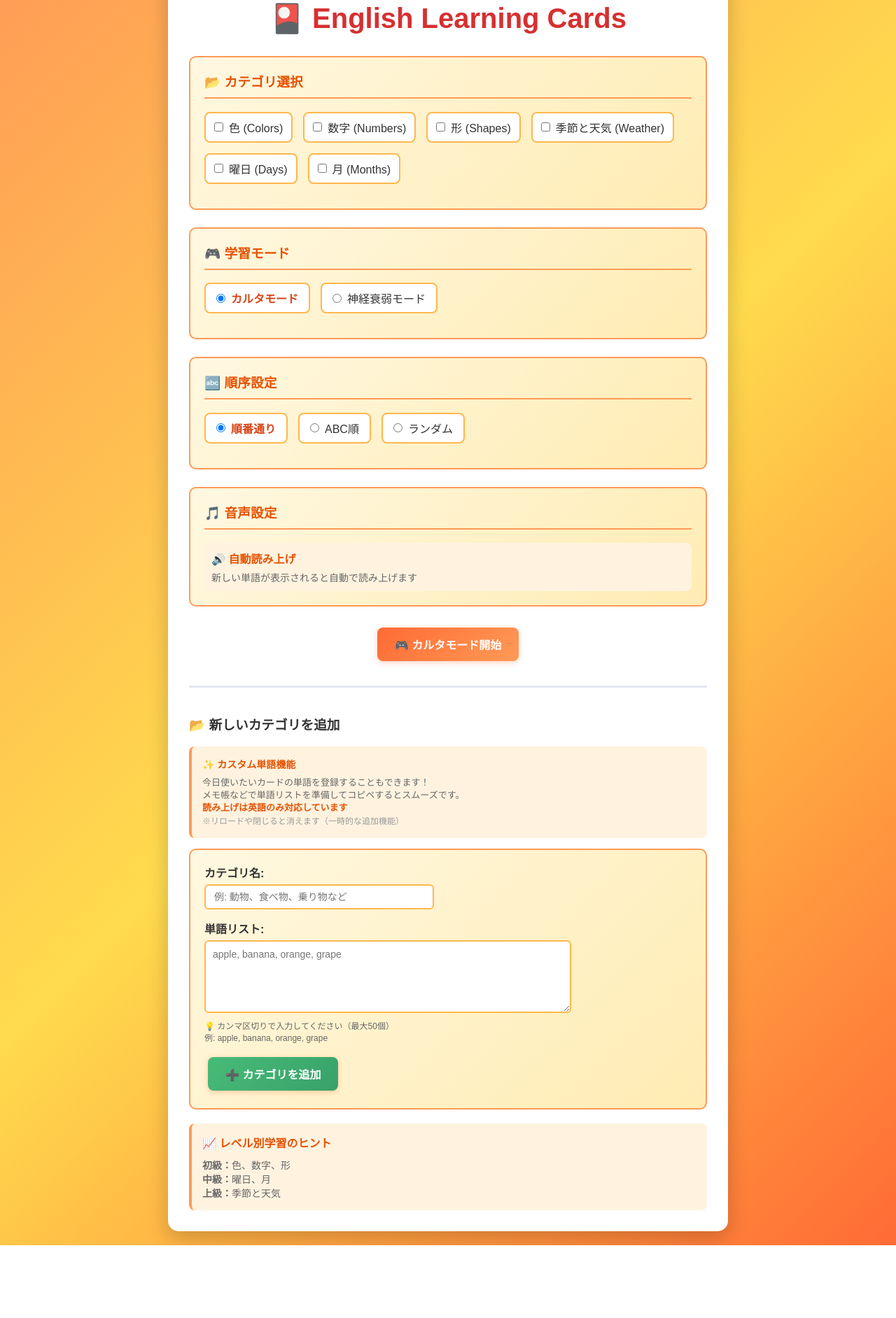
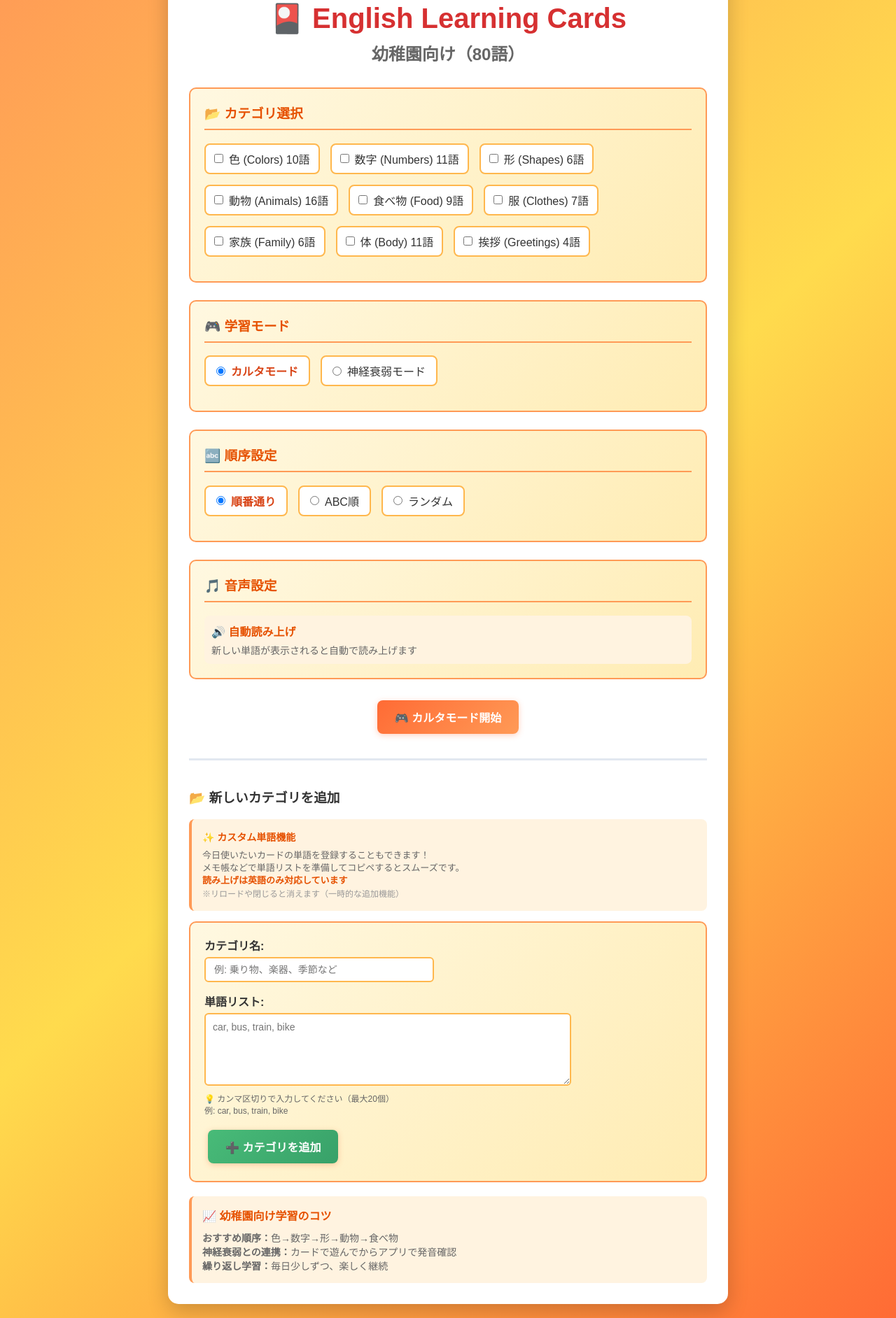
Before and after one commit to English-Learning-Cards/English-Learning-Cards, a plain HTML site: page kindergarten/index.html in a window 1280 px wide. Shown: the part 74-1958 px from the top of the page at 70% size. Before the commit the page ends 1854 px from the top, so only its background shows below. Drawn offline with Linux system fonts and the light colour scheme.

Commit message:
Update index.html
Update to kindergarten 80-word version

```diff
--- a/kindergarten/index.html
+++ b/kindergarten/index.html
@@ -3,7 +3,7 @@
 <head>
     <meta charset="UTF-8">
     <meta name="viewport" content="width=device-width, initial-scale=1.0">
-    <title>English Learning Cards - カルタ読み上げアプリ</title>
+    <title>English Learning Cards - 幼稚園向け</title>
     <style>
         body {
             font-family: 'Arial', sans-serif;
@@ -392,34 +392,46 @@
 </head>
 <body>
     <div class="container">
-        <h1>🎴 English Learning Cards</h1>
+        <h1>🎴 English Learning Cards<br><span style="font-size: 0.6em; color: #666;">幼稚園向け（80語）</span></h1>
 
         <div class="section">
             <h3>📂 カテゴリ選択</h3>
             <div class="checkbox-group">
                 <div class="checkbox-item">
-                    <input type="checkbox" id="color" value="color">
-                    <label for="color">色 (Colors)</label>
+                    <input type="checkbox" id="colors" value="colors">
+                    <label for="colors">色 (Colors) 10語</label>
                 </div>
                 <div class="checkbox-item">
                     <input type="checkbox" id="numbers" value="numbers">
-                    <label for="numbers">数字 (Numbers)</label>
+                    <label for="numbers">数字 (Numbers) 11語</label>
                 </div>
                 <div class="checkbox-item">
                     <input type="checkbox" id="shapes" value="shapes">
-                    <label for="shapes">形 (Shapes)</label>
+                    <label for="shapes">形 (Shapes) 6語</label>
                 </div>
                 <div class="checkbox-item">
-                    <input type="checkbox" id="weather" value="weather">
-                    <label for="weather">季節と天気 (Weather)</label>
+                    <input type="checkbox" id="animals" value="animals">
+                    <label for="animals">動物 (Animals) 16語</label>
                 </div>
                 <div class="checkbox-item">
-                    <input type="checkbox" id="days" value="days">
-                    <label for="days">曜日 (Days)</label>
+                    <input type="checkbox" id="food" value="food">
+                    <label for="food">食べ物 (Food) 9語</label>
                 </div>
                 <div class="checkbox-item">
-                    <input type="checkbox" id="months" value="months">
-                    <label for="months">月 (Months)</label>
+                    <input type="checkbox" id="clothes" value="clothes">
+                    <label for="clothes">服 (Clothes) 7語</label>
+                </div>
+                <div class="checkbox-item">
+                    <input type="checkbox" id="family" value="family">
+                    <label for="family">家族 (Family) 6語</label>
+                </div>
+                <div class="checkbox-item">
+                    <input type="checkbox" id="body" value="body">
+                    <label for="body">体 (Body) 11語</label>
+                </div>
+                <div class="checkbox-item">
+                    <input type="checkbox" id="greetings" value="greetings">
+                    <label for="greetings">挨拶 (Greetings) 4語</label>
                 </div>
             </div>
         </div>
@@ -516,49 +528,43 @@
             <div class="add-category-form">
                 <div style="margin-bottom: 15px;">
                     <label for="new-category-name" style="display: block; margin-bottom: 5px; font-weight: bold;">カテゴリ名:</label>
-                    <input type="text" id="new-category-name" placeholder="例: 動物、食べ物、乗り物など" style="width: 100%; max-width: 300px;">
+                    <input type="text" id="new-category-name" placeholder="例: 乗り物、楽器、季節など" style="width: 100%; max-width: 300px;">
                 </div>
                 <div style="margin-bottom: 15px;">
                     <label for="new-words-list" style="display: block; margin-bottom: 5px; font-weight: bold;">単語リスト:</label>
-                    <textarea id="new-words-list" rows="5" placeholder="apple, banana, orange, grape" style="width: 100%; max-width: 500px; resize: vertical;"></textarea>
+                    <textarea id="new-words-list" rows="5" placeholder="car, bus, train, bike" style="width: 100%; max-width: 500px; resize: vertical;"></textarea>
                     <div style="font-size: 12px; color: #666; margin-top: 5px;">
-                        💡 カンマ区切りで入力してください（最大50個）<br>
-                        例: apple, banana, orange, grape
+                        💡 カンマ区切りで入力してください（最大20個）<br>
+                        例: car, bus, train, bike
                     </div>
                 </div>
                 <button onclick="addCategory()" style="background: linear-gradient(135deg, #48bb78 0%, #38a169 100%);">➕ カテゴリを追加</button>
             </div>
             <div style="margin-top: 20px; padding: 15px; background: #fff3e0; border-radius: 8px; border-left: 4px solid #ff9a56;">
-                <h4 style="margin: 0 0 10px 0; color: #e65100;">📈 レベル別学習のヒント</h4>
+                <h4 style="margin: 0 0 10px 0; color: #e65100;">📈 幼稚園向け学習のコツ</h4>
                 <p style="margin: 0; font-size: 14px; color: #666;">
-                    <strong>初級：</strong>色、数字、形<br>
-                    <strong>中級：</strong>曜日、月<br>
-                    <strong>上級：</strong>季節と天気
+                    <strong>おすすめ順序：</strong>色→数字→形→動物→食べ物<br>
+                    <strong>神経衰弱との連携：</strong>カードで遊んでからアプリで発音確認<br>
+                    <strong>繰り返し学習：</strong>毎日少しずつ、楽しく継続
                 </p>
             </div>
         </div>
     </div>
 
     <script>
-        // 初期データ（日本語訳付き）
+        // 幼稚園向け80語の単語データ
         let wordData = {
-            color: [
+            colors: [
+                {english: 'red', japanese: '赤'},
+                {english: 'blue', japanese: '青'},
                 {english: 'yellow', japanese: '黄色'},
-                {english: 'red', japanese: '赤'},
+                {english: 'green', japanese: '緑'},
                 {english: 'pink', japanese: 'ピンク'},
                 {english: 'white', japanese: '白'},
+                {english: 'black', japanese: '黒'},
                 {english: 'orange', japanese: 'オレンジ'},
                 {english: 'purple', japanese: '紫'},
-                {english: 'blue', japanese: '青'},
-                {english: 'green', japanese: '緑'},
-                {english: 'black', japanese: '黒'},
-                {english: 'brown', japanese: '茶色'},
-                {english: 'navy blue', japanese: '紺色'},
-                {english: 'gold', japanese: '金色'},
-                {english: 'silver', japanese: '銀色'},
-                {english: 'gray', japanese: '灰色'},
-                {english: 'light blue', japanese: '水色'},
-                {english: 'yellow green', japanese: '黄緑'}
+                {english: 'brown', japanese: '茶色'}
             ],
             numbers: [
                 {english: 'zero', japanese: '0'},
@@ -571,72 +577,80 @@
                 {english: 'seven', japanese: '7'},
                 {english: 'eight', japanese: '8'},
                 {english: 'nine', japanese: '9'},
-                {english: 'ten', japanese: '10'},
-                {english: 'eleven', japanese: '11'},
-                {english: 'twelve', japanese: '12'},
-                {english: 'thirteen', japanese: '13'},
-                {english: 'fourteen', japanese: '14'},
-                {english: 'fifteen', japanese: '15'},
-                {english: 'sixteen', japanese: '16'},
-                {english: 'seventeen', japanese: '17'},
-                {english: 'eighteen', japanese: '18'},
-                {english: 'nineteen', japanese: '19'},
-                {english: 'twenty', japanese: '20'},
-                {english: 'thirty', japanese: '30'},
-                {english: 'forty', japanese: '40'},
-                {english: 'fifty', japanese: '50'},
-                {english: 'sixty', japanese: '60'},
-                {english: 'seventy', japanese: '70'},
-                {english: 'eighty', japanese: '80'},
-                {english: 'ninety', japanese: '90'},
-                {english: 'one hundred', japanese: '100'}
+                {english: 'ten', japanese: '10'}
             ],
             shapes: [
                 {english: 'circle', japanese: '円'},
-                {english: 'diamond', japanese: 'ひし形'},
+                {english: 'triangle', japanese: '三角形'},
+                {english: 'square', japanese: '四角'},
                 {english: 'heart', japanese: 'ハート'},
-                {english: 'rectangle', japanese: '長方形'},
-                {english: 'square', japanese: '正方形'},
                 {english: 'star', japanese: '星'},
-                {english: 'triangle', japanese: '三角形'}
+                {english: 'diamond', japanese: 'ひし形'}
             ],
-            weather: [
-                {english: 'sunny', japanese: '晴れ'},
-                {english: 'rainy', japanese: '雨'},
-                {english: 'cloudy', japanese: '曇り'},
-                {english: 'windy', japanese: '風の強い'},
-                {english: 'hot', japanese: '暑い'},
-                {english: 'cold', japanese: '寒い'},
-                {english: 'snowy', japanese: '雪'},
-                {english: 'stormy', japanese: '嵐'},
-                {english: 'foggy', japanese: '霧'},
-                {english: 'partly cloudy', japanese: '晴れ時々曇り'},
-                {english: 'tornado', japanese: '竜巻'},
-                {english: 'lightning', japanese: '稲妻'},
-                {english: 'rainbow', japanese: '虹'}
+            animals: [
+                {english: 'dog', japanese: '犬'},
+                {english: 'cat', japanese: '猫'},
+                {english: 'bear', japanese: 'くま'},
+                {english: 'rabbit', japanese: 'うさぎ'},
+                {english: 'bird', japanese: 'とり'},
+                {english: 'fish', japanese: 'さかな'},
+                {english: 'elephant', japanese: 'ぞう'},
+                {english: 'lion', japanese: 'ライオン'},
+                {english: 'tiger', japanese: 'とら'},
+                {english: 'monkey', japanese: 'さる'},
+                {english: 'pig', japanese: 'ぶた'},
+                {english: 'cow', japanese: 'うし'},
+                {english: 'horse', japanese: 'うま'},
+                {english: 'sheep', japanese: 'ひつじ'},
+                {english: 'chicken', japanese: 'にわとり'},
+                {english: 'panda', japanese: 'パンダ'}
             ],
-            days: [
-                {english: 'Monday', japanese: '月曜日'},
-                {english: 'Tuesday', japanese: '火曜日'},
-                {english: 'Wednesday', japanese: '水曜日'},
-                {english: 'Thursday', japanese: '木曜日'},
-                {english: 'Friday', japanese: '金曜日'},
-                {english: 'Saturday', japanese: '土曜日'},
-                {english: 'Sunday', japanese: '日曜日'}
+            food: [
+                {english: 'apple', japanese: 'りんご'},
+                {english: 'banana', japanese: 'バナナ'},
+                {english: 'bread', japanese: 'パン'},
+                {english: 'rice', japanese: 'ごはん'},
+                {english: 'egg', japanese: 'たまご'},
+                {english: 'meat', japanese: 'お肉'},
+                {english: 'milk', japanese: 'ミルク'},
+                {english: 'juice', japanese: 'ジュース'},
+                {english: 'water', japanese: 'みず'}
             ],
-            months: [
-                {english: 'January', japanese: '1月'},
-                {english: 'February', japanese: '2月'},
-                {english: 'March', japanese: '3月'},
-                {english: 'April', japanese: '4月'},
-                {english: 'May', japanese: '5月'},
-                {english: 'June', japanese: '6月'},
-                {english: 'July', japanese: '7月'},
-                {english: 'August', japanese: '8月'},
-                {english: 'September', japanese: '9月'},
-                {english: 'October', japanese: '10月'},
-                {english: 'November', japanese: '11月'},
-                {english: 'December', japanese: '12月'}
+            clothes: [
+                {english: 'shirt', japanese: 'シャツ'},
+                {english: 'pants', japanese: 'ズボン'},
+                {english: 'shoes', japanese: 'くつ'},
+                {english: 'hat', japanese: 'ぼうし'},
+                {english: 'bag', japanese: 'かばん'},
+                {english: 'socks', japanese: 'くつした'},
+                {english: 'dress', japanese: 'ワンピース'}
+            ],
+            family: [
+                {english: 'father', japanese: 'お父さん'},
+                {english: 'mother', japanese: 'お母さん'},
+                {english: 'brother', japanese: 'お兄ちゃん'},
+                {english: 'sister', japanese: 'お姉ちゃん'},
+                {english: 'baby', japanese: 'あかちゃん'},
+                {english: 'friend', japanese: 'ともだち'}
+            ],
+            body: [
+                {english: 'head', japanese: 'あたま'},
+                {english: 'eyes', japanese: 'め'},
+                {english: 'nose', japanese: 'はな'},
+                {english: 'mouth', japanese: 'くち'},
+                {english: 'ears', japanese: 'みみ'},
+                {english: 'hand', japanese: 'て'},
+                {english: 'foot', japanese: 'あし'},
+                {english: 'hair', japanese: 'かみ'},
+                {english: 'teeth', japanese: 'は'},
+                {english: 'face', japanese: 'かお'},
+                {english: 'finger', japanese: 'ゆび'}
+            ],
+            greetings: [
+                {english: 'hello', japanese: 'こんにちは'},
+                {english: 'goodbye', japanese: 'さようなら'},
+                {english: 'thank you', japanese: 'ありがとう'},
+                {english: 'happy', japanese: 'うれしい'}
             ]
         };
 
@@ -692,7 +706,6 @@
             const mode = document.querySelector('input[name="mode"]:checked').value;
 
             if (mode === 'memory') {
-                // 神経衰弱モードでは何もしない（自動表示されているため）
                 return;
             }
 
@@ -785,7 +798,6 @@
             document.getElementById('memory-game-area').style.display = 'block';
             document.getElementById('start-btn').style.display = 'none';
 
-            // 神経衰弱モードでは設定は無効化しない
             updateMemoryGameDisplay();
         }
 
@@ -861,25 +873,20 @@
             const mode = document.querySelector('input[name="mode"]:checked').value;
 
             if (mode === 'memory') {
-                // 神経衰弱モード
                 document.getElementById('start-btn').style.display = 'none';
                 document.getElementById('memory-mode-note').style.display = 'block';
 
-                // 既存のカルタモードを終了
                 if (isGameActive && !isMemoryMode) {
                     endGame();
                 }
 
-                // 神経衰弱モードを自動開始
                 startMemoryGame();
 
             } else {
-                // カルタモード
                 document.getElementById('start-btn').style.display = 'inline-block';
                 document.getElementById('start-btn').textContent = '🎮 カルタモード開始';
                 document.getElementById('memory-mode-note').style.display = 'none';
 
-                // 神経衰弱モードが表示中なら終了
                 if (isMemoryMode) {
                     endMemoryGame();
                 }
@@ -980,7 +987,6 @@
 
         // 設定を無効化
         function disableSettings() {
-            // カルタモードのみカテゴリと順序を無効化
             if (!isMemoryMode) {
                 document.querySelectorAll('input[type="checkbox"]').forEach(cb => {
                     cb.disabled = true;
@@ -989,7 +995,6 @@
                     radio.disabled = true;
                 });
             }
-            // モード切り替えは常に無効化
             document.querySelectorAll('input[name="mode"]').forEach(radio => {
                 radio.disabled = true;
             });
@@ -1030,8 +1035,8 @@
                 return;
             }
 
-            if (words.length > 50) {
-                alert(`❌ 50個以下にしてください（現在：${words.length}個）`);
+            if (words.length > 20) {
+                alert(`❌ 20個以下にしてください（現在：${words.length}個）`);
                 return;
             }
 
```
